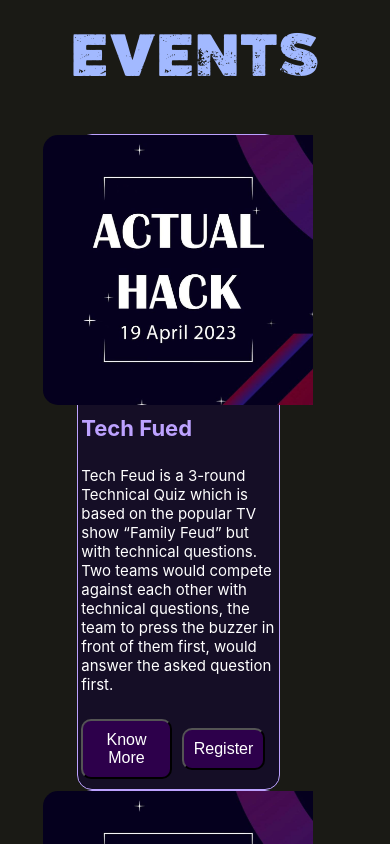
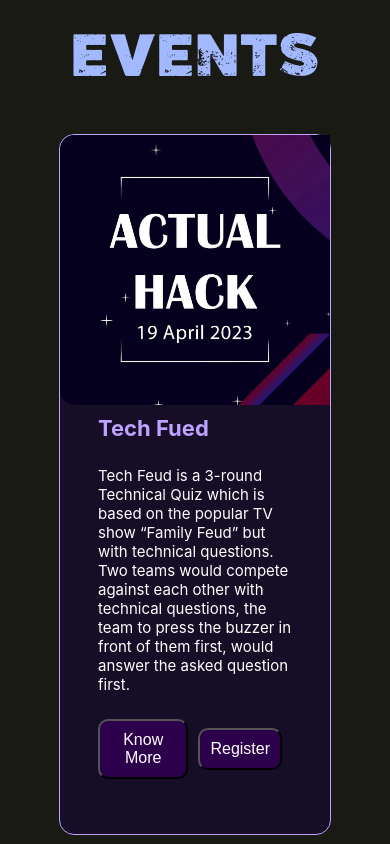
Before and after one commit to suyashcodes/zion2k24, a React (Create React App) app: page /contact in a window 390 px wide. Shown: the part 2940-3784 px from the top of the page. Built offline with nearby package versions, Linux system fonts and the light colour scheme.

Commit message:
Update events.css

```diff
--- a/src/components/events/events.css
+++ b/src/components/events/events.css
@@ -29,6 +29,7 @@
   justify-content: center;
   flex-wrap: wrap;
   margin-top: 40px;
+  gap: 2.8rem;
 }
 .eventCont {
   display: flex;
@@ -113,6 +114,7 @@
   border-radius: 15px;
   /* margin: 0 60px 60px 0; */
   display: flex;
+  margin-bottom: 2.8rem;
   /* border: 1px solid rgb(189, 162, 255); */
 }
 .eventd1 {
@@ -244,4 +246,11 @@
     align-self: center;
     cursor: pointer;
   }
+  .eventBox {
+    margin: 0 0 0 0;
+    width: 270px;
+  }
+  .eventBoxes {
+    gap: 2.8rem;
+  }
 }
```
